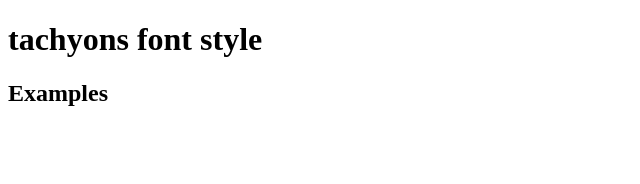
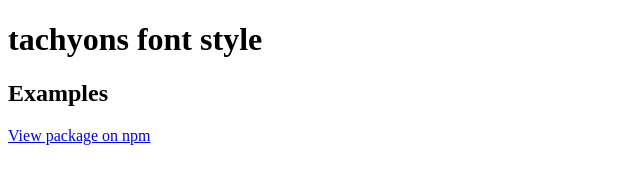
Before and after one commit to npmcdn-to-unpkg-bot/tachyons-font-style, a website: page index.html in a window 1280 px wide. Shown: the whole page, without its empty margins (0-640 px from the left). Drawn offline with Linux system fonts and the light colour scheme.

Commit message:
Adding link to npm module

```diff
--- a/index.html
+++ b/index.html
@@ -13,5 +13,6 @@
   <body>
     <h1>tachyons font style</h1>
     <h2>Examples</h2>
+    <a href="http://npmjs.org/package/tachyons-font-style" title="tachyons-font-style">View package on npm</a>
   </body>
 </html>
```
